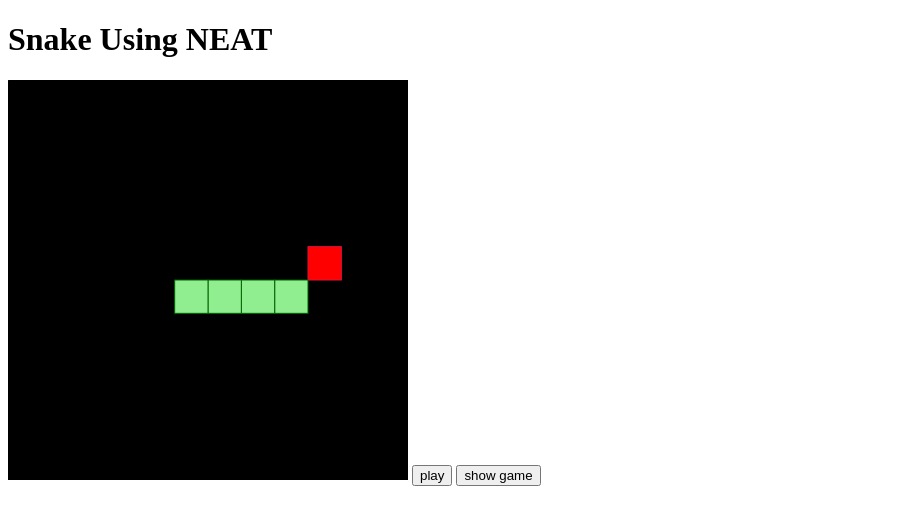
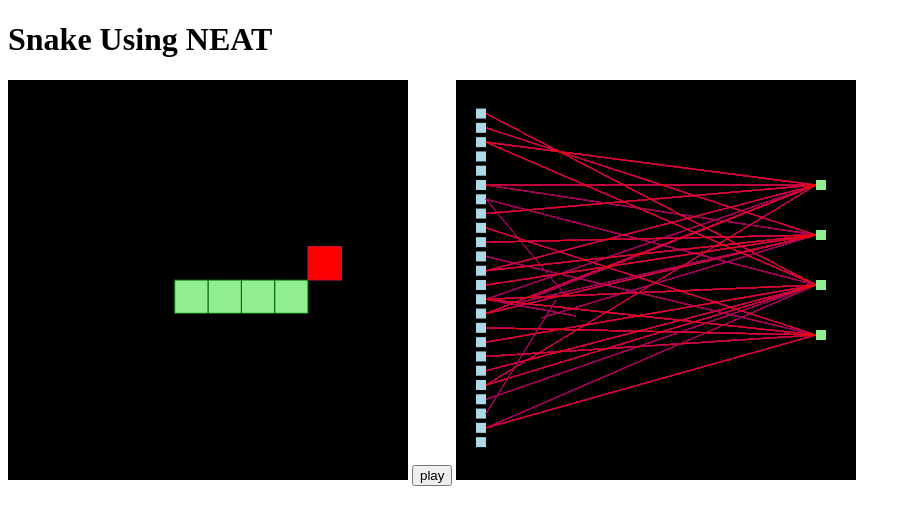
Before and after one commit to WillTheBigCodeMan/Snake-using-Neuro-Evolution-of-Augmented-Topologies-NEAT-, a plain HTML site: page index.html in a window 1280 px wide. Shown: the whole page, without its empty margins (0-911 px from the left). Drawn offline with Linux system fonts and the light colour scheme.

Commit message:
Update index.html

```diff
--- a/index.html
+++ b/index.html
@@ -9,7 +9,7 @@
    <h1>Snake Using NEAT</h1>
    <canvas id = "game" width="400" height="400"></canvas>
    <button onclick = "advanceGeneration()">play</button>
-   <button onclick="playOneGame()">show game</button>
+   <canvas id = "network" width="400" height="400"></canvas>
 </body>
 <script src = "script.js"></script>
 </html>
```
